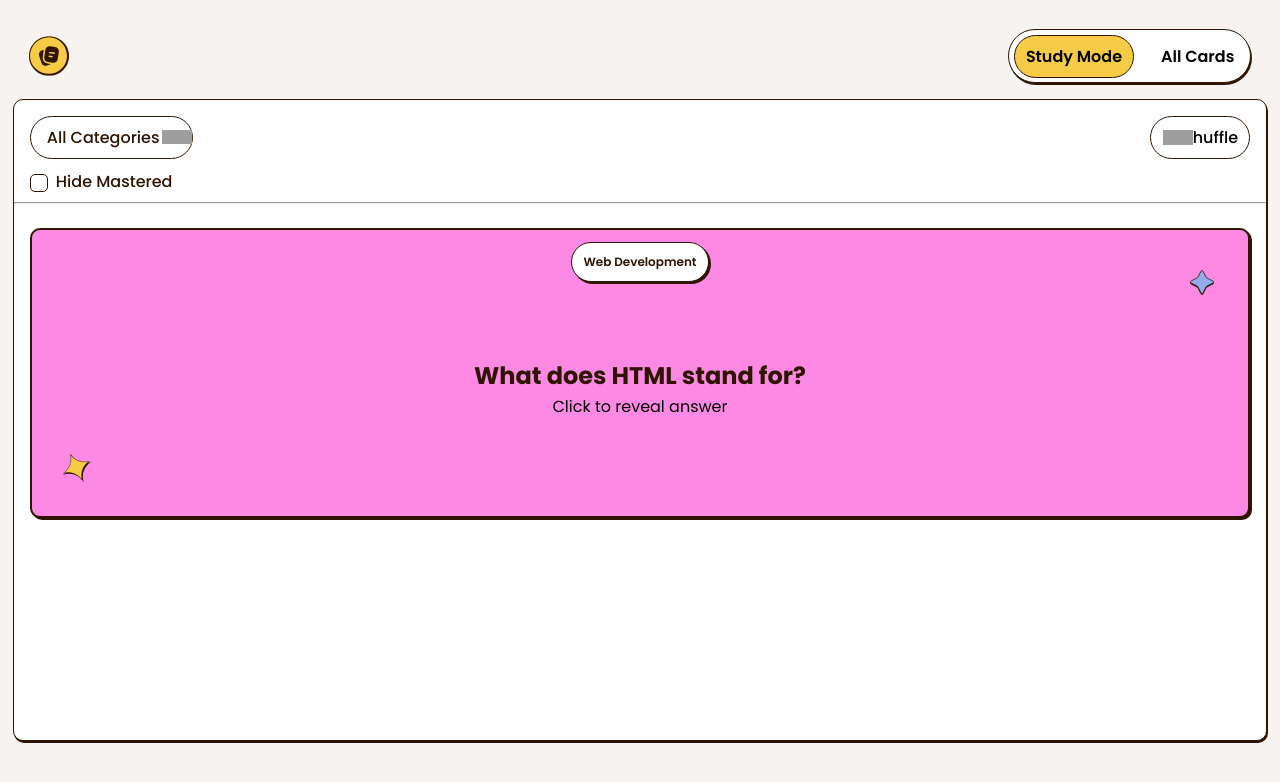
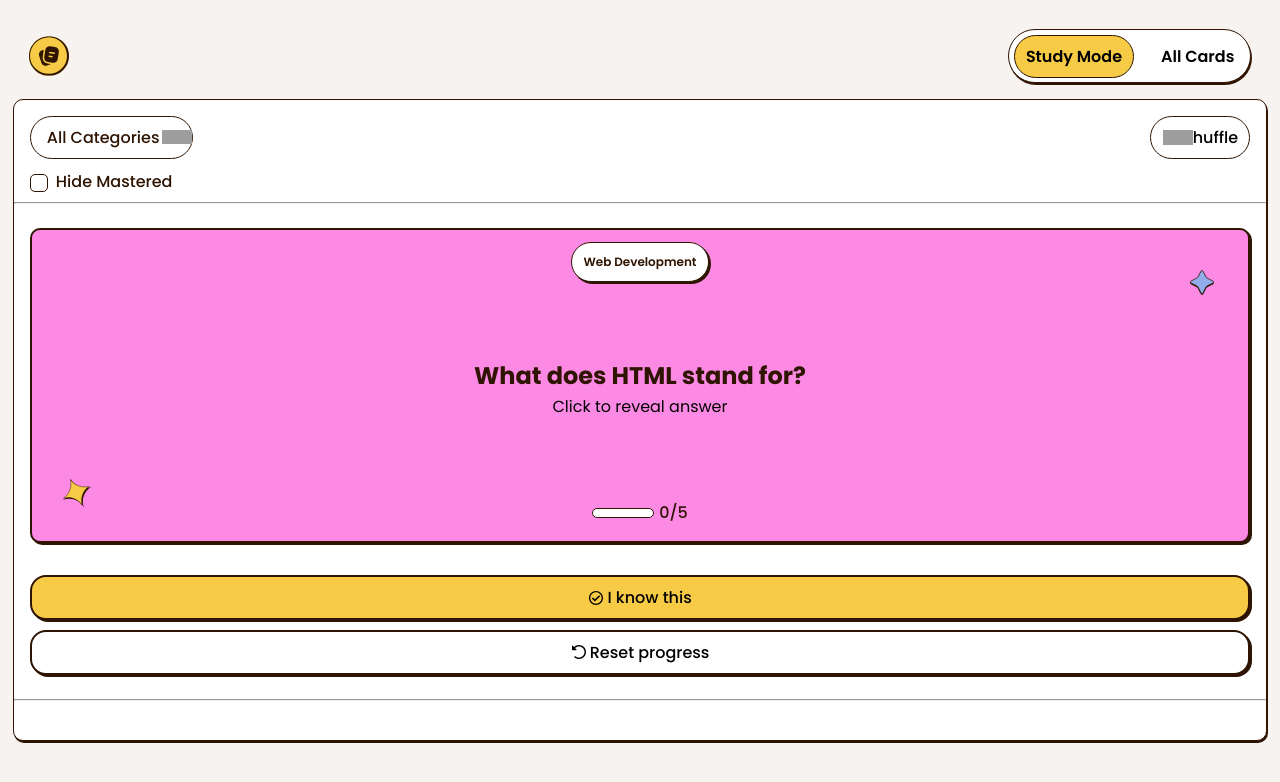
Before and after one commit to bengera/flashcard-app, a React (Vite) app: page / in a window 1280 px wide. Shown: the top 782 px of the page. Built offline with nearby package versions, Linux system fonts and the light colour scheme; grey boxes are pictures that could not be loaded.

Commit message:
Add flashcard buttons

```diff
--- a/src/App.tsx
+++ b/src/App.tsx
@@ -34,10 +34,26 @@ return (
 
                 <div className="flashcard__content shadow-thick">
                     <p className="flashcard__tag shadow-thick">Web Development</p>
+                    <div className="flashcard__central-content">
                     <p className="flashcard__question">What does HTML stand for?</p>
                     <button className="flashcard__button-reveal">Click to reveal answer</button>
+                    </div>
+                    <div className="flashcard__progress-container">
+                        <div className="flashcard__progress-bar"></div>
+                        <p className="flashcard__progress-number">0/5</p>
+                    </div>
                 </div>
             </div>
+            <div className="flashcard__action-buttons">
+                <button className="button-knowit button-rounded shadow-thick">
+                    <img src="images/icon-circle-check.svg" alt="check-icon" />
+                    I know this</button>
+                <button className="button-reset button-rounded shadow-thick">
+                    <img src="images/icon-reset.svg" alt="reset-icon" />
+                    Reset progress</button>
+                </div>
+
+                 <hr className="solid"></hr>
 
 
         </section>
--- a/src/css/flashcard.css
+++ b/src/css/flashcard.css
@@ -29,7 +29,12 @@
   border-radius: 10px;
   display: flex;
   flex-direction: column;
-  padding-bottom: 6rem;
+  /* padding-bottom: 6rem; */
+}
+
+.flashcard__central-content {
+  padding: 4rem 2rem;
+  text-align: center;
 }
 
 .flashcard__tag {
@@ -47,7 +52,6 @@
   font-size: 24px;
   text-align: center;
   font-weight: 900;
-  padding: 4rem 2rem 0 2rem;
   margin: 0;
 }
 
@@ -56,6 +60,30 @@
   font-weight: 400;
   background-color: transparent;
 }
+
+.flashcard__progress-container {
+  /* border: 2px solid red; */
+  display: flex;
+  justify-content: center;
+  align-items: center;
+  gap: 5px;
+}
+.flashcard__progress-bar {
+  width: 60px;
+  height: 8px;
+  border: 1px solid var(--clr-neutral-900);
+  border-radius: 5px;
+  background-color: var(--clr-neutral-0);
+}
+
+.flashcard__action-buttons {
+  display: flex;
+  flex-direction: column;
+  gap: 0.6rem;
+  padding: 1rem;
+}
+
+/*DECORATIVE ELEMENTS*/
 
 .blue-star,
 .yellow-star {
@@ -71,6 +99,8 @@
   bottom: 51px;
   left: 47px;
 }
+
+/*BUTTONS AND INPUTS*/
 
 .button-categories {
   width: 163px;
@@ -111,8 +141,21 @@
   top: 0.8rem;
   transition: transform 0.2s ease-in-out;
   background: url(images/icon-shuffle.svg) no-repeat;
-  transform-box: fill-box;
-  transform-origin: center;
+}
+
+.button-knowit {
+  background-color: var(--clr-yellow-500);
+  display: inline-flex;
+  align-items: center;
+  justify-content: center;
+  gap: 0.2rem;
+}
+
+.button-reset {
+  display: inline-flex;
+  align-items: center;
+  justify-content: center;
+  gap: 0.2rem;
 }
 
 input[type="checkbox"] {
--- a/src/css/global.css
+++ b/src/css/global.css
@@ -31,7 +31,6 @@ button {
 }
 
 .shadow-thick {
-  background: #fc8ae5;
   border: 2px solid #2e1401;
   box-shadow: 2px 2px 0px #2e1401;
   border-radius: 16px;
```
